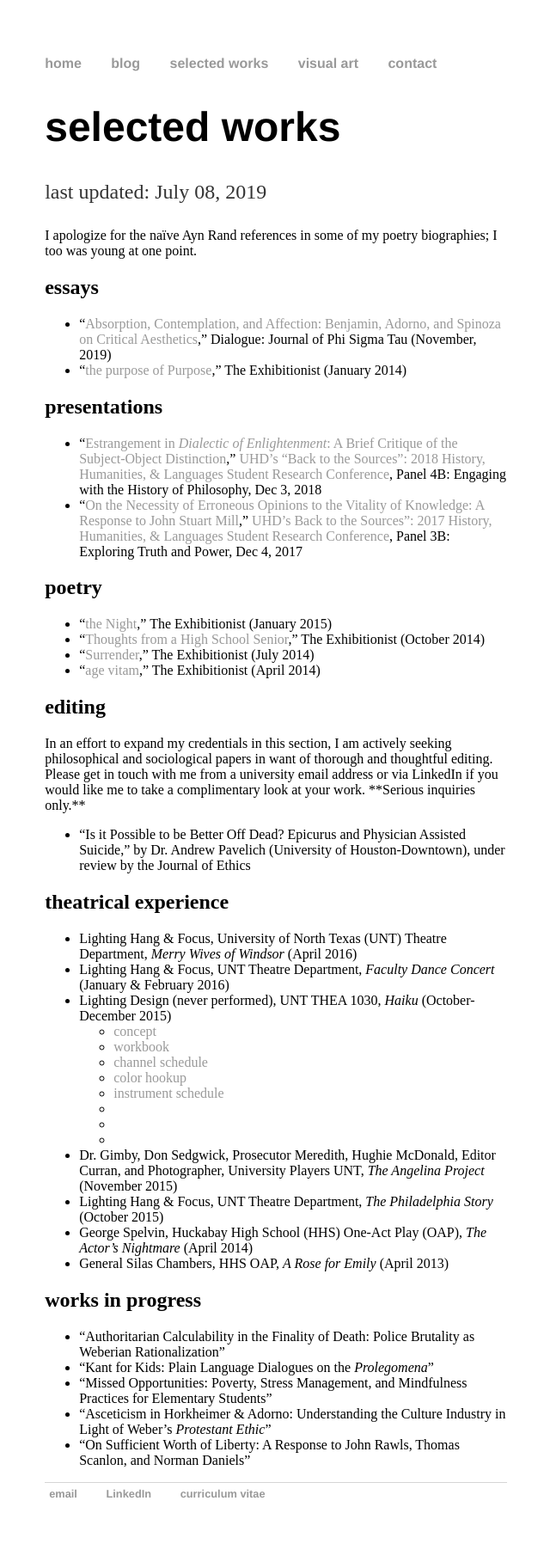
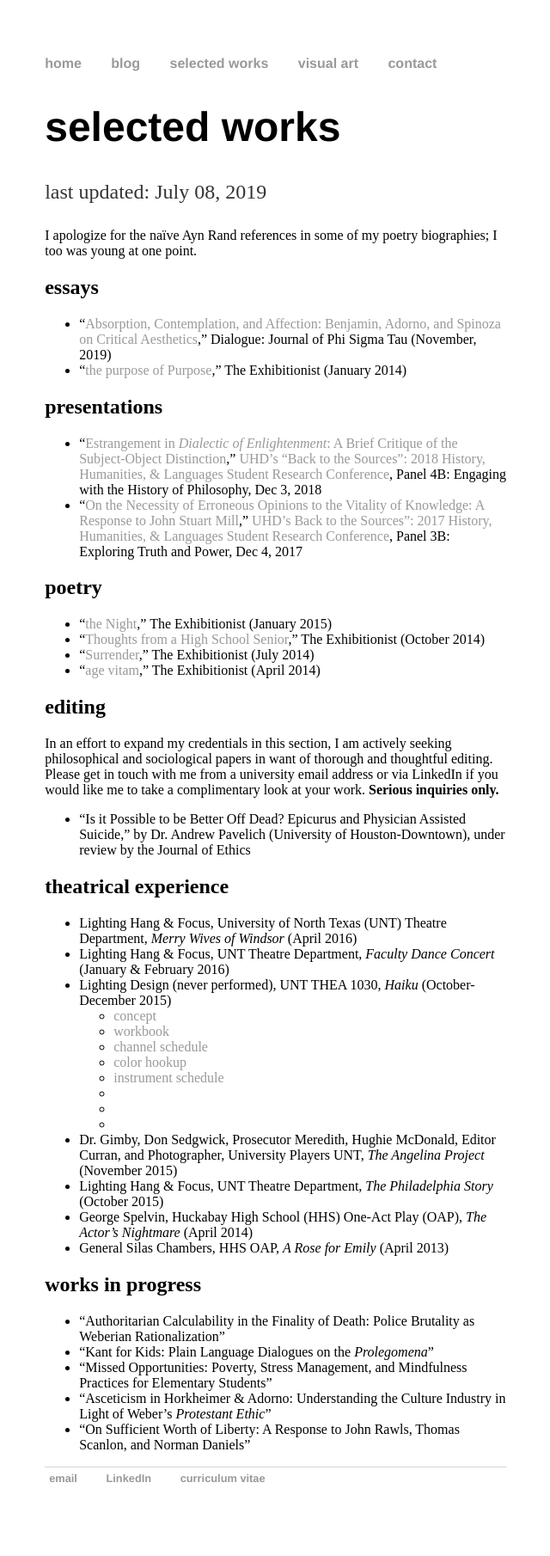
Before and after one commit to HillJustin/HillJustin.github.io, a Jekyll site: the page built from selected-works/index.md, in a window 1280 px wide. Shown: the whole page at 86% size, without its empty margins (319-959 px from the left). Built offline with Jekyll 4.4.1, drawn with Linux system fonts in a browser that asks for light colours.

Commit message:
Update index.md

```diff
--- a/selected-works/index.md
+++ b/selected-works/index.md
@@ -32,7 +32,7 @@ last updated: July 08, 2019
 
 ## editing
 
-<div class="text">In an effort to expand my credentials in this section, I am actively seeking philosophical and sociological papers in want of thorough and thoughtful editing. Please get in touch with me from a university email address or via LinkedIn if you would like me to take a complimentary look at your work. **Serious inquiries only.**</div>
+<div class="text">In an effort to expand my credentials in this section, I am actively seeking philosophical and sociological papers in want of thorough and thoughtful editing. Please get in touch with me from a university email address or via LinkedIn if you would like me to take a complimentary look at your work. <strong>Serious inquiries only.</strong></div>
 
 * "Is it Possible to be Better Off Dead? Epicurus and Physician Assisted Suicide," by Dr. Andrew Pavelich (University of Houston-Downtown), under review by the Journal of Ethics
 
```
